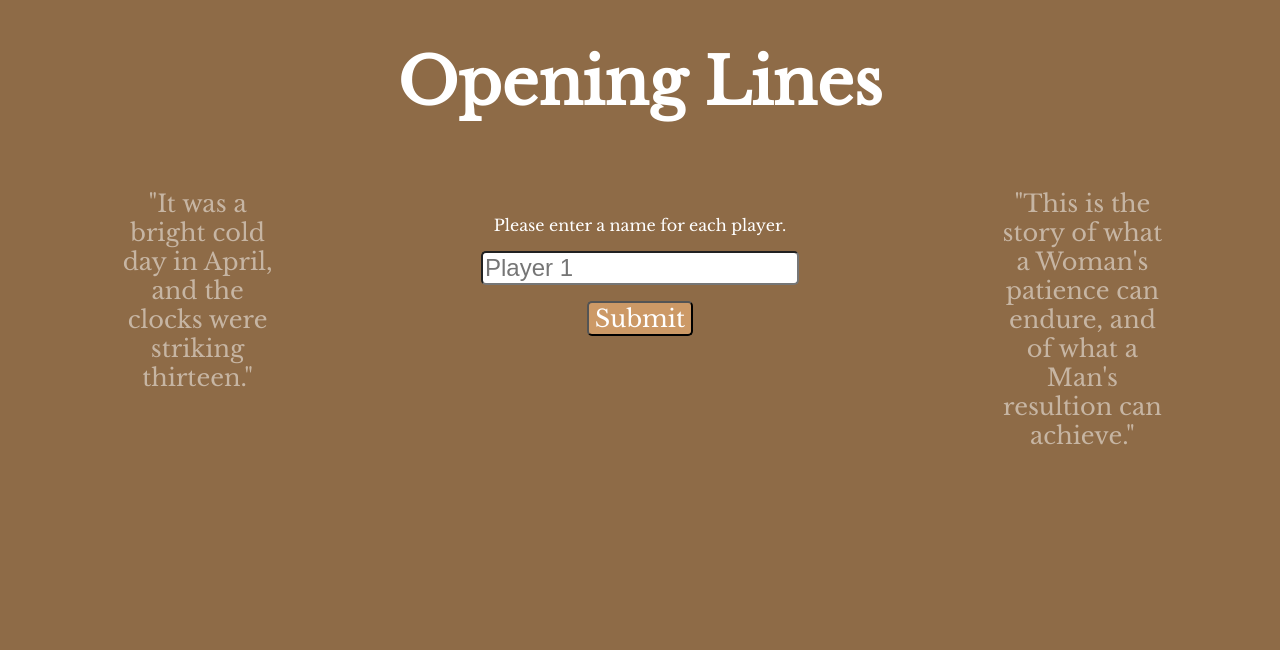
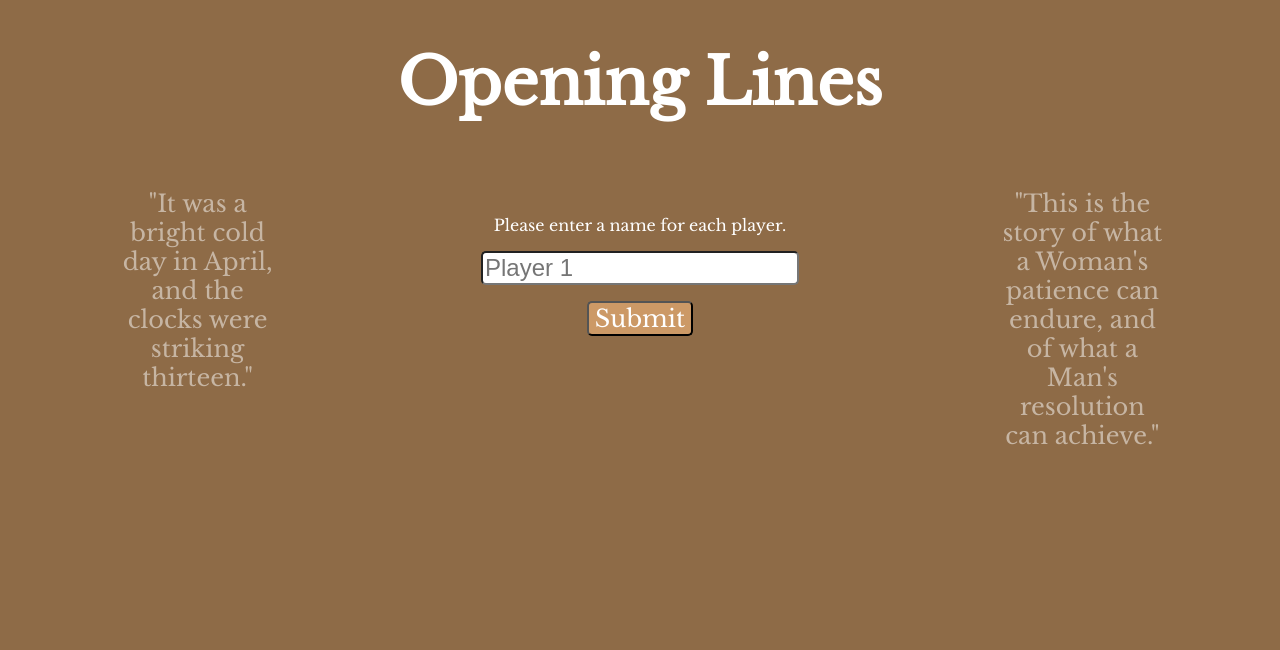
Before and after one commit to Code-Institute-Submissions/opening-lines, a Flask app: page /players in a window 1280 px wide. Shown: the top 650 px of the page. Run offline with Flask 2, Linux system fonts and the light colour scheme; the visitor is signed in with stand-in values (Sample User, id 1); some libraries are stand-ins or nearby versions.

Commit message:
typo change

```diff
--- a/templates/players.html
+++ b/templates/players.html
@@ -28,7 +28,7 @@
 
         </main>
         <aside class="right">
-            <blockquote>"This is the story of what a Woman's patience can endure, and of what a Man's resultion can achieve."</blockquote>
+            <blockquote>"This is the story of what a Woman's patience can endure, and of what a Man's resolution can achieve."</blockquote>
         </aside>
     </div>
 </body>
```
